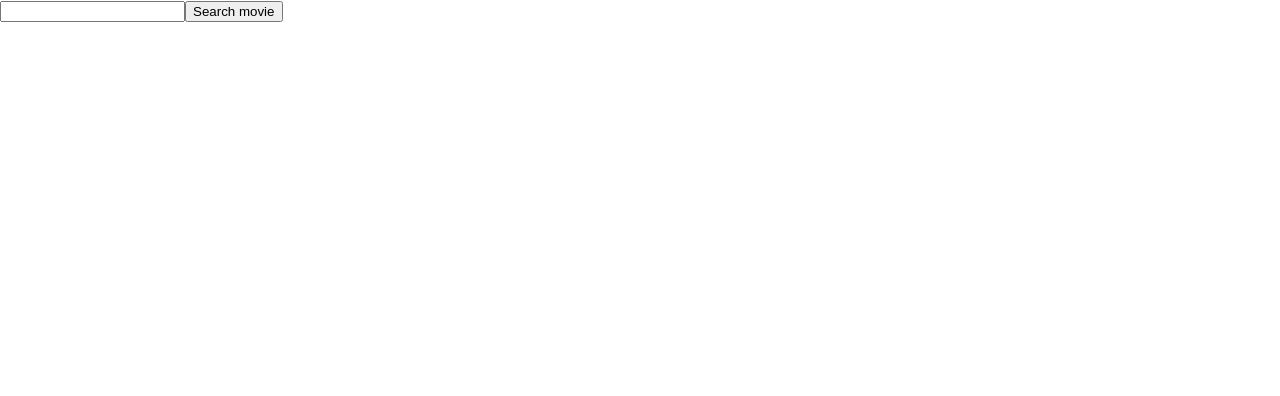
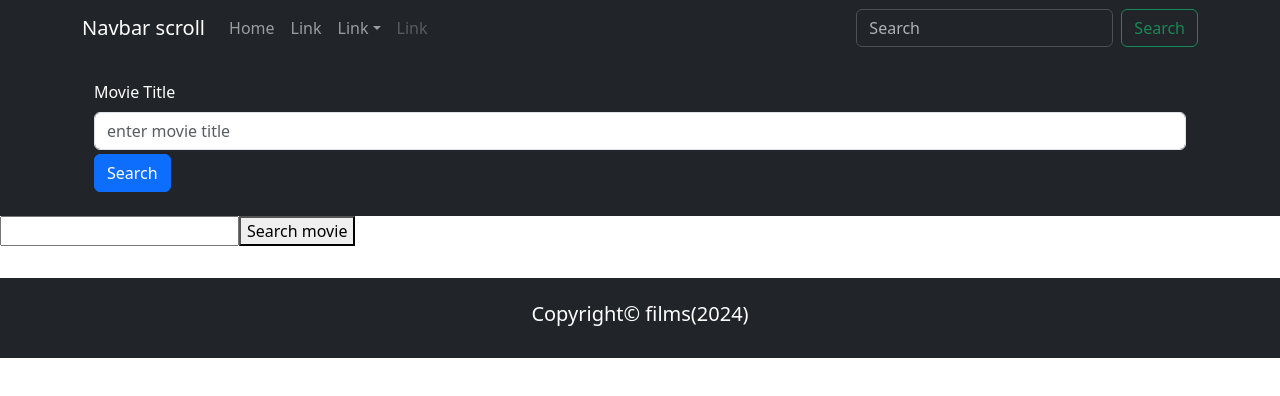
Before and after one commit to djordjekristic/api_react, a React (Create React App) app: page / in a window 1280 px wide. Shown: the top 396 px of the page. Built offline with nearby package versions, Linux system fonts and the light colour scheme; no server answers.

Commit message:
search component

```diff
--- a/package.json
+++ b/package.json
@@ -6,6 +6,7 @@
     "@testing-library/jest-dom": "^5.17.0",
     "@testing-library/react": "^13.4.0",
     "@testing-library/user-event": "^13.5.0",
+    "bootstrap": "^5.3.3",
     "react": "^18.3.1",
     "react-axios": "^2.0.6",
     "react-bootstrap": "^2.10.4",
--- a/src/App.js
+++ b/src/App.js
@@ -1,6 +1,11 @@
 import axios from "axios"
 import { useState } from "react";
 import Movies from "./Components/Movies";
+import Navigation from "./Templates/Snippets/Navigation";
+import 'bootstrap/dist/css/bootstrap.min.css'
+import Footer from "./Templates/Snippets/Footer";
+import Search from "./Components/Search";
+
 
 
 
@@ -9,7 +14,10 @@ const App = () =>{
 
    return(
     <>
+    <Navigation/>
+    <Search/>
     <Movies/>
+    <Footer/>
 
     </>
    )
--- a/src/Components/Search.jsx
+++ b/src/Components/Search.jsx
@@ -0,0 +1,25 @@
+import { Button, FormControl, FormGroup, FormLabel } from "react-bootstrap"
+import 'bootstrap/dist/css/bootstrap.min.css'
+import Container from "react-bootstrap/Container"
+
+const Search = () =>{
+    return(
+    <>
+    <form className="bg-dark text-white">
+        <Container className="p-4">
+        <FormGroup className="mb-1" controlId="formBasicTerm">
+            <FormLabel>Movie Title</FormLabel>
+            <FormControl type="text" placeholder="enter movie title"/>
+        </FormGroup>
+        <Button variant="primary" type="submit">
+        Search
+      </Button>
+
+        </Container>
+    </form>
+    </>
+    )
+
+}
+
+export default Search
--- a/src/Templates/Snippets/Footer.jsx
+++ b/src/Templates/Snippets/Footer.jsx
@@ -0,0 +1,10 @@
+
+const Footer = () =>{
+    return(
+        <footer className="d-flex justify-content-center align-text-center bg-dark text-white p-4 m-0">
+           <h5>Copyright&copy; films(2024)</h5>
+        </footer>
+    )
+}
+
+export default Footer
--- a/src/Templates/Snippets/Navigation.jsx
+++ b/src/Templates/Snippets/Navigation.jsx
@@ -0,0 +1,52 @@
+import Button from 'react-bootstrap/Button';
+import Container from 'react-bootstrap/Container';
+import Form from 'react-bootstrap/Form';
+import Nav from 'react-bootstrap/Nav';
+import Navbar from 'react-bootstrap/Navbar';
+import NavDropdown from 'react-bootstrap/NavDropdown';
+
+const Navigation = () =>{
+    return(
+        <>
+        <Navbar expand="lg" className="bg-dark" data-bs-theme="dark">
+      <Container >
+        <Navbar.Brand href="#">Navbar scroll</Navbar.Brand>
+        <Navbar.Toggle aria-controls="navbarScroll" />
+        <Navbar.Collapse id="navbarScroll">
+          <Nav
+            className="me-auto my-2 my-lg-0"
+            style={{ maxHeight: '100px' }}
+            navbarScroll
+          >
+            <Nav.Link href="#action1">Home</Nav.Link>
+            <Nav.Link href="#action2">Link</Nav.Link>
+            <NavDropdown title="Link" id="navbarScrollingDropdown">
+              <NavDropdown.Item href="#action3">Action</NavDropdown.Item>
+              <NavDropdown.Item href="#action4">
+                Another action
+              </NavDropdown.Item>
+              <NavDropdown.Divider />
+              <NavDropdown.Item href="#action5">
+                Something else here
+              </NavDropdown.Item>
+            </NavDropdown>
+            <Nav.Link href="#" disabled>
+              Link
+            </Nav.Link>
+          </Nav>
+          <Form className="d-flex">
+            <Form.Control
+              type="search"
+              placeholder="Search"
+              className="me-2"
+              aria-label="Search"
+            />
+            <Button variant="outline-success">Search</Button>
+          </Form>
+        </Navbar.Collapse>
+      </Container>
+    </Navbar>
+        </>
+    )
+}
+export default Navigation
```
Also changed, not shown: 1 other file (tests, documents, lock files or other folders).
